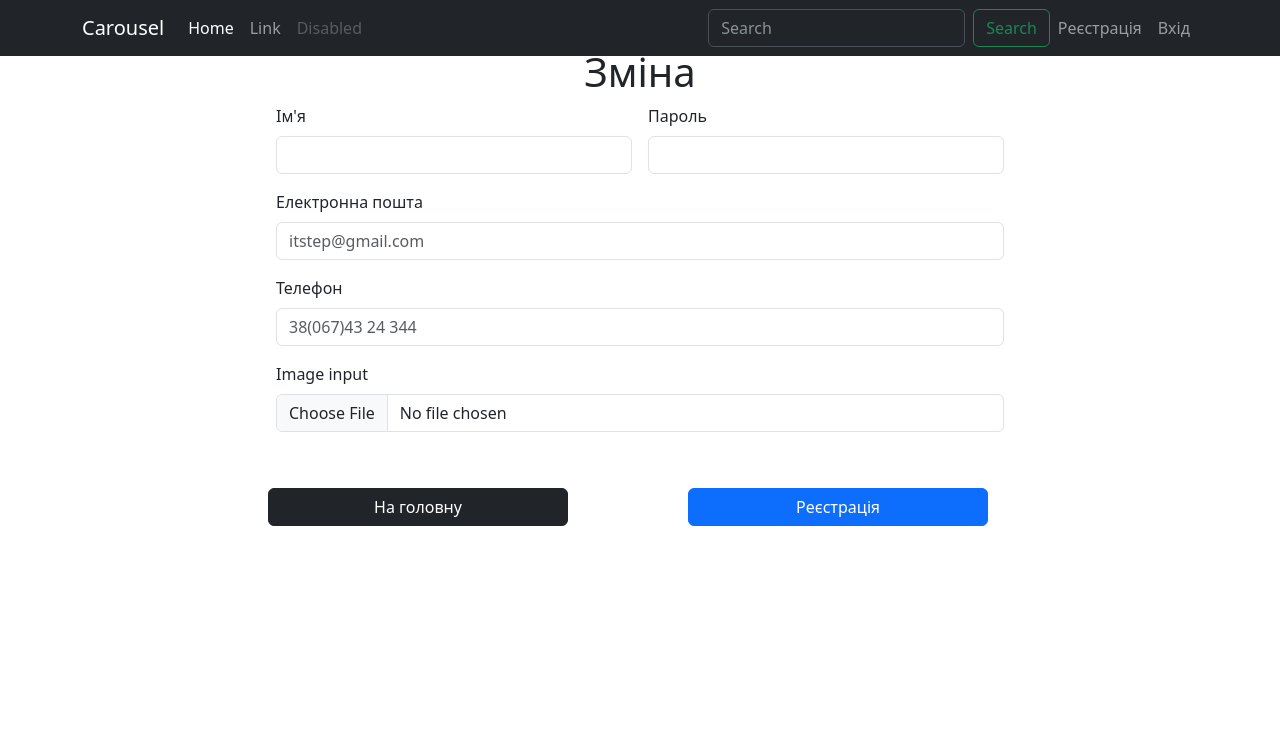
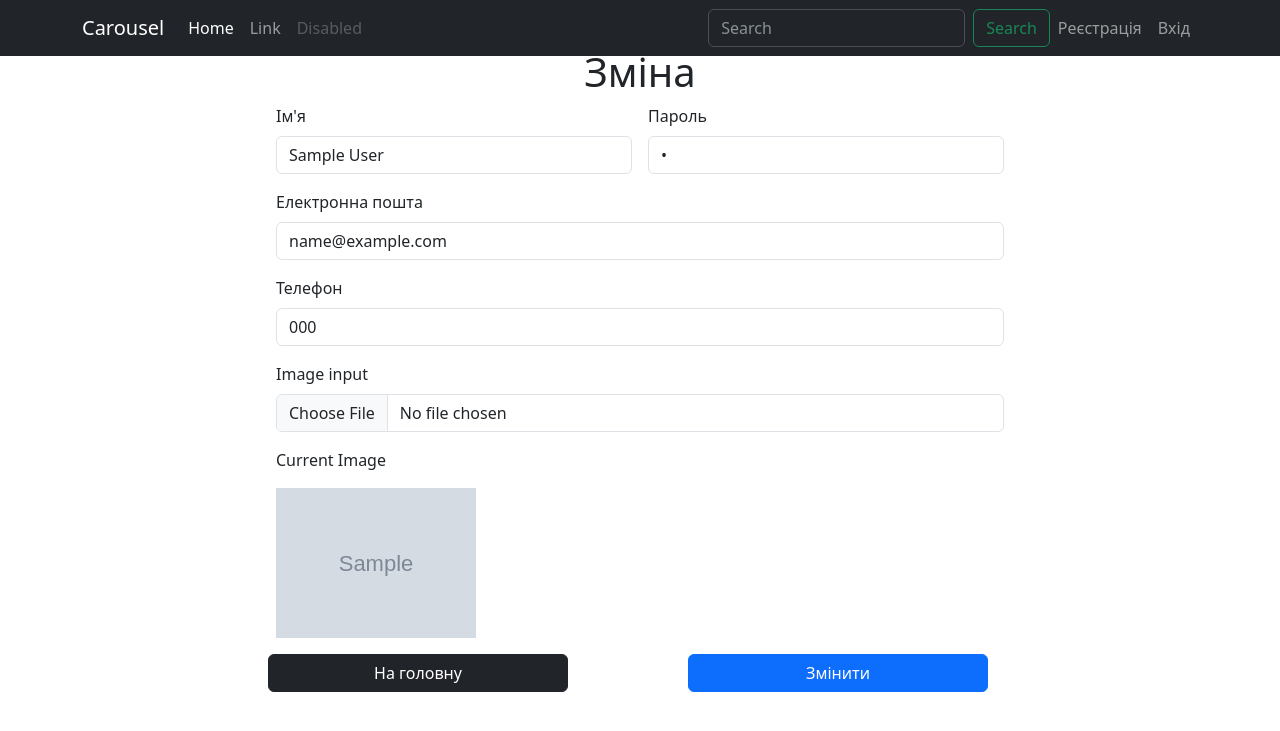
Before and after one commit to WitchLosser/local.php, a PHP site: page /edit.php?id=1 in a window 1280 px wide. Shown: the top 731 px of the page. Run offline with PHP 8.4, Linux system fonts and the light colour scheme; tables that the repository leaves empty or names only in its code hold one stand-in row (values such as "Sample post"); grey boxes marked "Sample" are stand-in pictures; some libraries are stand-ins or nearby versions.

Commit message:
init project

```diff
--- a/edit.php
+++ b/edit.php
@@ -1,13 +1,55 @@
 <?php
 $id=$_GET["id"];
-if ($_SERVER["REQUEST_METHOD"] == "POST") {
     include $_SERVER["DOCUMENT_ROOT"] . "/connection_database.php";
     if (isset($dbh)) {
-        $stm = $dbh->query("SELECT  id, name, email, phone, image FROM users WHERE $id = ?");
-        if (mysqli_num_rows($stm) > 0) {
-            $user = mysqli_fetch_array($stm);
+        if (!isset($_GET['id'])) {
+            die('User ID not provided.');
+        }
+        $sql = "SELECT * FROM users WHERE id = :id";
+        $stmt = $dbh->prepare($sql);
+        $stmt->execute(['id' => $id]);
+        $user = $stmt->fetch(PDO::FETCH_ASSOC);
+        if (!$user) {
+            die('User not found.');
         }
     }
+if ($_SERVER['REQUEST_METHOD'] === 'POST') {
+    // Retrieve the updated data from the form submission
+    $name = $_POST['name'];
+    $email = $_POST['email'];
+    $password = $_POST['password'];
+    $phone = $_POST['phone'];
+
+    $image = $user['image']; // Preserve the existing image path if no new image is uploaded
+    if ($_FILES['image']['tmp_name']) {
+        $fileName = uniqid() . ".jpg";
+        $uploadDir = $_SERVER["DOCUMENT_ROOT"] . '/uploads/'; // Directory where uploaded images will be stored
+        unlink($uploadDir . $user['image']);
+        $imageTemp = $_FILES["image"]["tmp_name"];
+        $imagePath = $uploadDir . $fileName;
+
+        // Move the uploaded image to the designated directory
+        if (move_uploaded_file($imageTemp, $imagePath)) {
+
+            $image = $fileName; // Set the new image path if the upload is successful
+        }
+    }
+
+
+    // Update the user record in the database
+    $sql = "UPDATE users SET name = :name, email = :email, password = :password, phone = :phone, image = :image WHERE id = :id";
+    $stmt = $dbh->prepare($sql);
+    $stmt->execute([
+        'name' => $name,
+        'email' => $email,
+        'password' => $password,
+        'phone' => $phone,
+        'image' => $image,
+        'id' => $id,
+    ]);
+    $dbh = null;
+    header('Location: /');
+    exit;
 }
 ?>
 <?php include $_SERVER["DOCUMENT_ROOT"] . "/head.php"; ?>
@@ -17,31 +59,35 @@ if ($_SERVER["REQUEST_METHOD"] == "POST") {
         <form class="row col-md-8 offset-md-2 g-3" method="post" enctype="multipart/form-data">
             <div class="col-md-6">
                 <label for="name" class="form-label">Ім'я</label>
-                <input type="text" class="form-control" id="name" name="name" value="">
+                <input type="text" class="form-control" id="name" name="name" value="<?php echo $user['name']; ?>">
             </div>
             <div class="col-md-6">
                 <label for="password" class="form-label">Пароль</label>
-                <input type="password" class="form-control" id="password" name="password" value="">
+                <input type="password" class="form-control" id="password" name="password" value="<?php echo $user['password']; ?>">
             </div>
             <div class="col-12">
                 <label for="email" class="form-label">Електронна пошта</label>
-                <input type="text" class="form-control" id="email" name="email" placeholder="itstep@gmail.com" value="">
+                <input type="text" class="form-control" id="email" name="email" placeholder="itstep@gmail.com" value="<?php echo $user['email']; ?>">
             </div>
             <div class="col-12">
                 <label for="phone" class="form-label">Телефон</label>
-                <input type="text" class="form-control" id="phone" name="phone" placeholder="38(067)43 24 344" value="">
+                <input type="text" class="form-control" id="phone" name="phone" placeholder="38(067)43 24 344" value="<?php echo $user['phone']; ?>">
             </div>
             <div class="col-12">
-                <label for="formFile" class="form-label">Image input </label>
-                <input name="imageFile" class="form-control" type="file" id="formFile" onchange="preview()">
+                <label for="image" class="form-label">Image input </label>
+                <input name="image" class="form-control" type="file" id="image"  onchange="preview()" >
             </div>
-            <div class="col-12 mb-3" >
-                <img id="frame" src="" class="img-fluid rounded" />
-            </div>
+            <?php if ($user['image']) : ?>
+                <div class="form-group mb-3">
+                    <label class="mb-3">Current Image</label>
+                    <br>
+                    <img id="frame" src="/uploads/<?php echo $user['image']; ?>" alt="Current Image" style="max-width: 200px;">
+                </div>
+            <?php endif; ?>
             <div class="row justify-content-between">
 
                 <a href="/" class="btn btn-dark col-5 ">На головну</a>
-                <button type="submit" class="btn btn-primary col-5 ">Реєстрація</button>
+                <button type="submit" id="acceptEdit"  class="btn btn-primary col-5 ">Змінити</button>
             </div>
         </form>
     </div>
--- a/index.php
+++ b/index.php
@@ -30,7 +30,7 @@
                             <img src='/uploads/$row[4]' width='50' alt=''>
                         </td>
                         <td>
-                            <a href='/edit.php?id=$row[0]' class='text-info' data-edit>
+                            <a href='/edit.php?id=$row[0]&name=' class='text-info'>
                                 <i class='bi bi-pencil'></i>
                             </a>
                         </td>
@@ -56,7 +56,7 @@
     <script>
         window.addEventListener("load", function() {
             const btns = document.querySelectorAll("[data-delete]");
-            let hrefDelete = ""; //Адреса по якій потрібно провести видалення
+            let hrefDelete = "";
             const deleteModal = new bootstrap.Modal(document.getElementById("deleteModal"));
             for (i=0; i<btns.length; i++) {
                 btns[i].onclick=function(e) {
```
Also changed, not shown: modals/editModal.php (deleted, +0 -17 lines), uploads/6488e9b4505fa.jpg (deleted), uploads/648b7217817d8.jpg (added).
